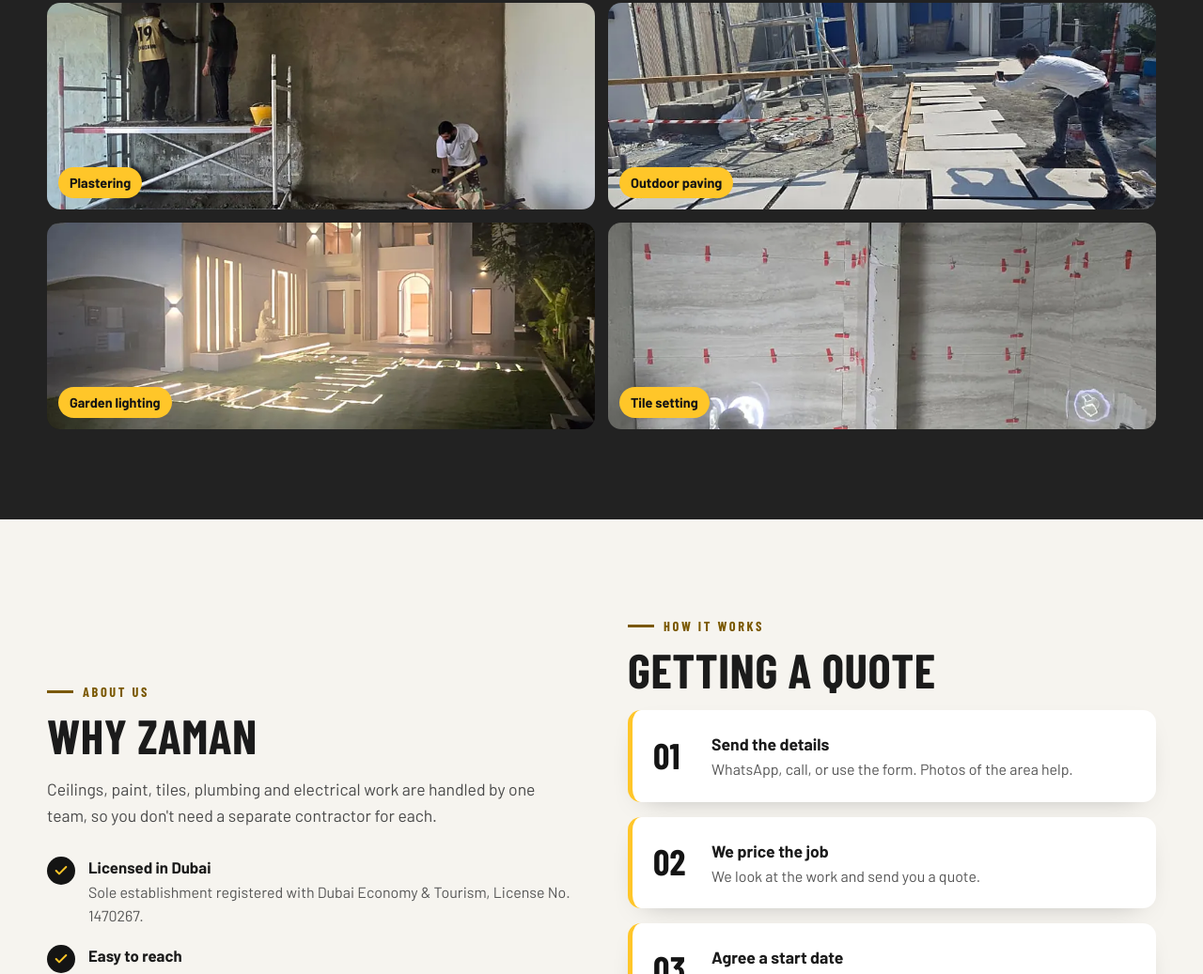
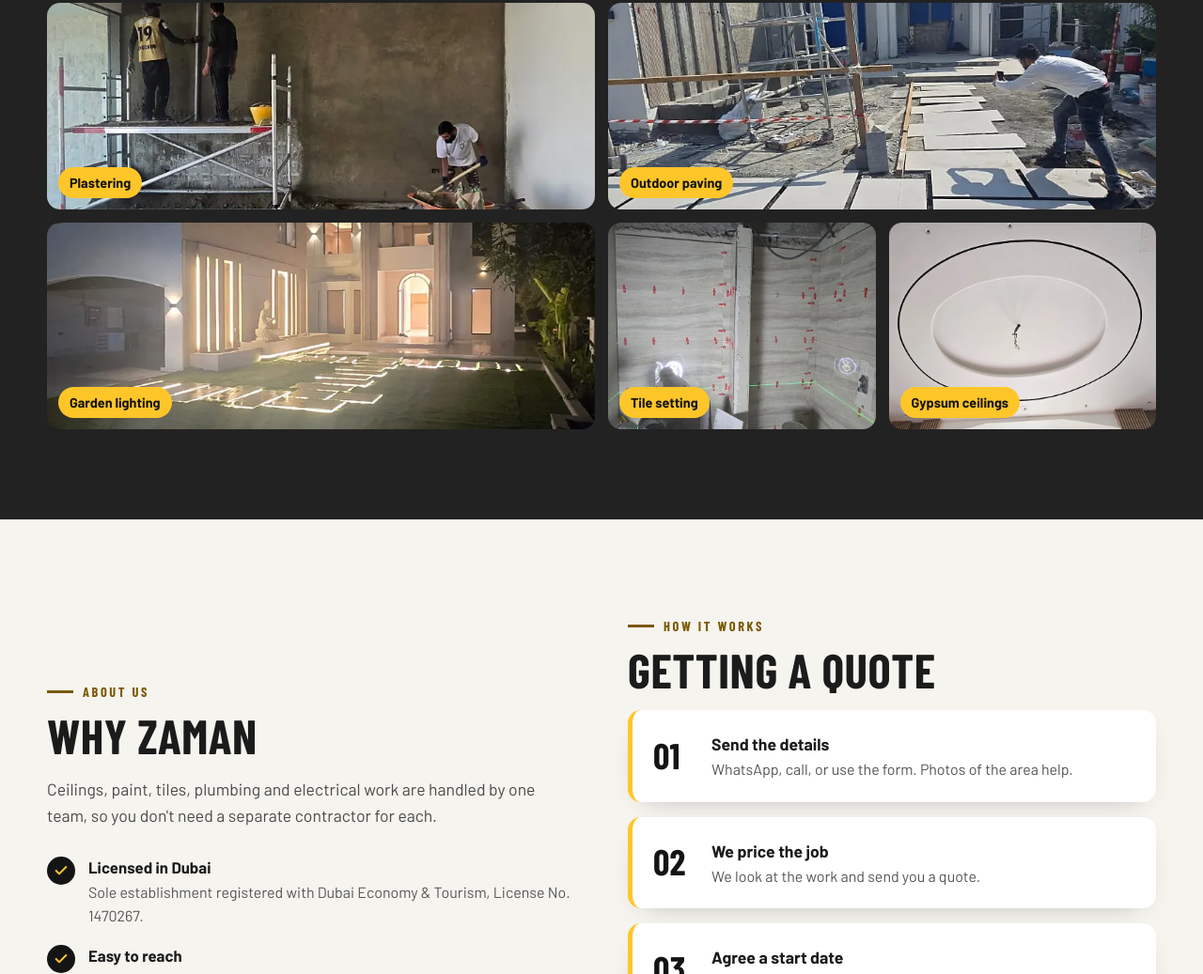
Before and after one commit to RajarshiPrattipati/zaman, a plain HTML site: page index.html in a window 1280 px wide. Shown: the part 3338-4375 px from the top of the page at 94% size. Drawn offline with nearby package versions, Linux system fonts and the light colour scheme; a web font is replaced by a local one.

Commit message:
Use coffered ceiling and chandelier photo on gypsum ceilings card
Move the oval ceiling photo into the projects gallery (now 19 photos).

Co-Authored-By: Claude Opus 5.5 <noreply@anthropic.com>

```diff
--- a/index.html
+++ b/index.html
@@ -390,7 +390,7 @@
           <p>Kitchen and bathroom refits, repairs, and regular maintenance for homes and offices.</p>
         </article>
         <article class="feat">
-          <img src="img/svc-ceiling.webp" width="900" height="600" alt="Oval gypsum false ceiling with a recessed light channel" loading="lazy">
+          <img src="img/svc-ceiling.webp" width="900" height="600" alt="Coffered gypsum ceiling with a cascading chandelier in a double-height villa living room" loading="lazy">
           <div class="ic"><svg><use href="#i-ceiling"/></svg></div>
           <h3>Gypsum Ceilings &amp; Partitions</h3>
           <p>False ceilings, gypsum ceiling tiles and light partition walls.</p>
@@ -452,7 +452,8 @@
         <figure class="shot wide"><img src="img/projects/plastering.webp" width="800" height="600" alt="Team plastering a wall from a scaffold" loading="lazy"><figcaption>Plastering</figcaption></figure>
         <figure class="shot wide"><img src="img/projects/paving.webp" width="800" height="600" alt="Outdoor porcelain paving being laid at a villa" loading="lazy"><figcaption>Outdoor paving</figcaption></figure>
         <figure class="shot wide"><img src="img/projects/garden-lighting.webp" width="800" height="600" alt="Villa garden with inset LED lighting at night" loading="lazy"><figcaption>Garden lighting</figcaption></figure>
-        <figure class="shot wide"><img src="img/projects/tile-setting.webp" width="800" height="600" alt="Large-format wall tiles being set with a laser level" loading="lazy"><figcaption>Tile setting</figcaption></figure>
+        <figure class="shot"><img src="img/projects/tile-setting.webp" width="800" height="600" alt="Large-format wall tiles being set with a laser level" loading="lazy"><figcaption>Tile setting</figcaption></figure>
+        <figure class="shot"><img src="img/projects/oval-ceiling.webp" width="800" height="600" alt="Oval gypsum false ceiling with a recessed light channel" loading="lazy"><figcaption>Gypsum ceilings</figcaption></figure>
       </div>
     </div>
   </section>
```
Also changed, not shown: img/projects/oval-ceiling.webp (added), img/svc-ceiling.webp.
